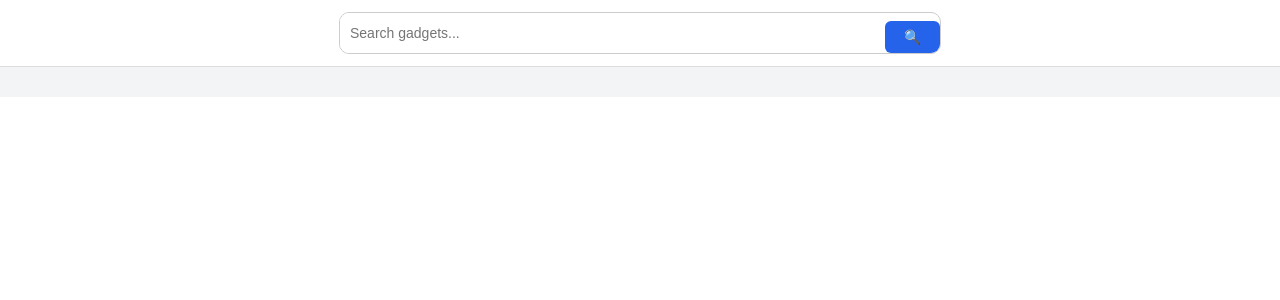
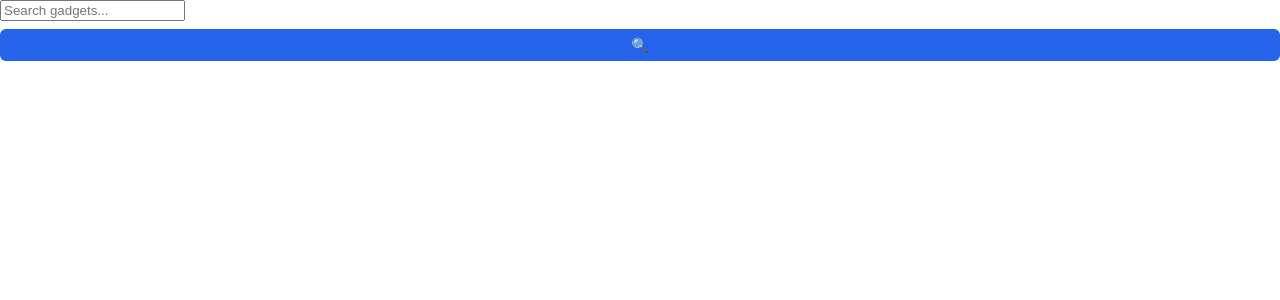
Before and after one commit to SM-AMEER/gmd-gadgets, a Flask app: template gmd/templates/index.html in a window 1280 px wide. Shown: the part 74-374 px from the top of the page. Run offline with Flask 3, Linux system fonts and the light colour scheme; the template is opened without the code that fills it, so the values that code supplies are empty.

Commit message:
Update index.html

```diff
--- a/gmd/templates/index.html
+++ b/gmd/templates/index.html
@@ -84,42 +84,7 @@
 }
 
 /* 🔍 SEARCH */
-.search-section {
-    background: white;
-    padding: 12px;
-    display: flex;
-    justify-content: center;
-    border-bottom: 1px solid #ddd;
-}
-
-/* 🔥 PERFECT SEARCH FIX */
-.search-box {
-    width: 100%;
-    max-width: 600px;
-    display: flex;
-    border: 1px solid #ccc;
-    border-radius: 10px;
-    overflow: hidden;
-    background: white;
-}
-
-.search-box input {
-    flex: 1;
-    padding: 10px;
-    border: none;
-    outline: none;
-    font-size: 14px;
-}
-
-.search-box button {
-    width: 55px;
-    border: none;
-    background: #2563eb;
-    color: white;
-    display: flex;
-    align-items: center;
-    justify-content: center;
-}
+https://gmd-gadgets-7.onrender.com
 
 /* 🛍 PRODUCTS */
 .products {
```
